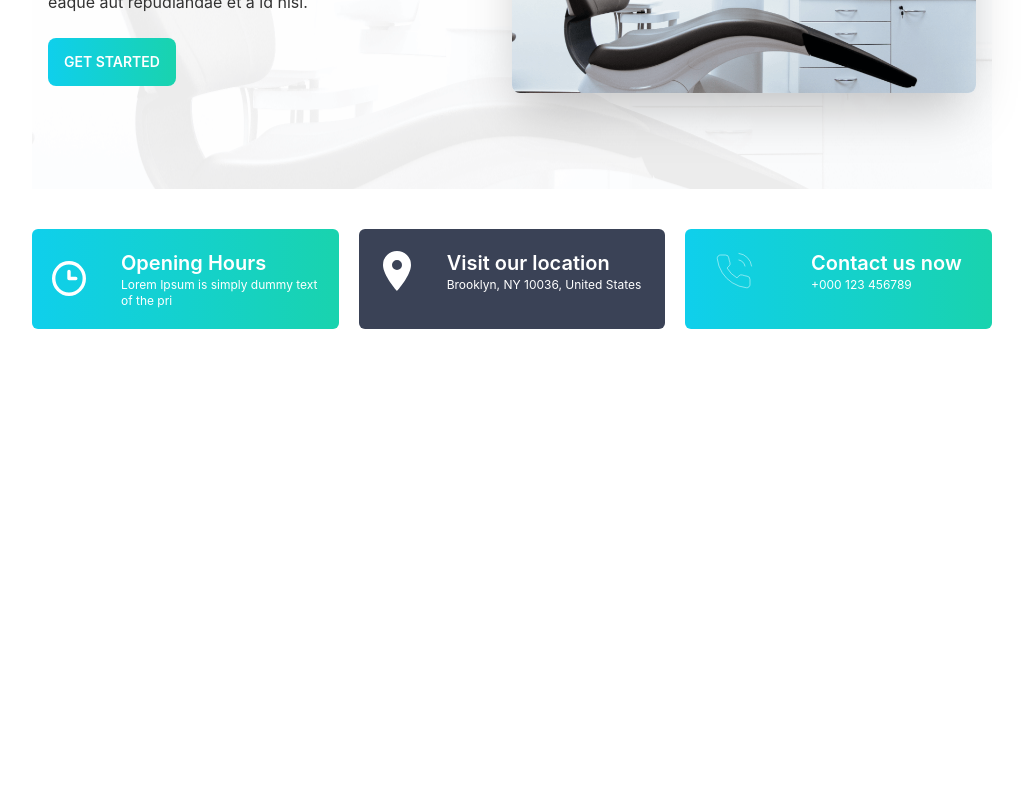
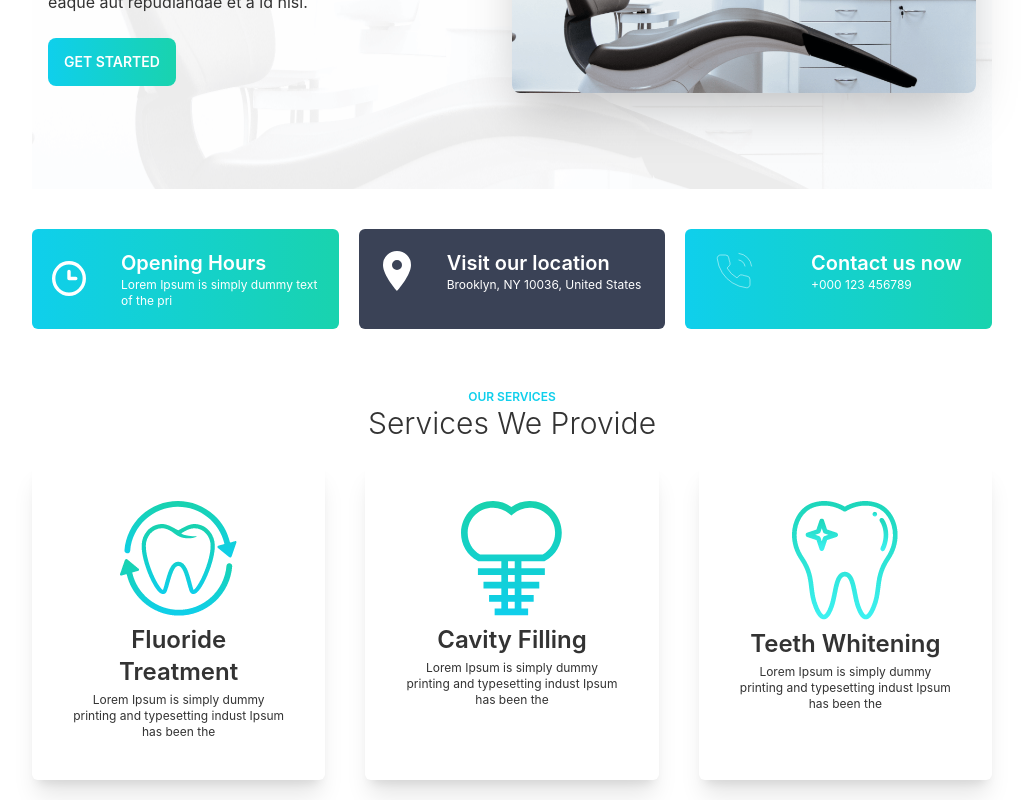
Before and after one commit to mdfaysal22/doctor-client, a React (Create React App) app: page / in a window 1280 px wide. Shown: the part 349-1149 px from the top of the page, without its empty margins (128-1151 px from the left). Before the commit the page ends 800 px from the top, so only its background shows below. Built offline with nearby package versions, Linux system fonts and the light colour scheme.

Commit message:
Services Section Added Complete

```diff
--- a/src/Components/Pages/Home/Home.js
+++ b/src/Components/Pages/Home/Home.js
@@ -1,12 +1,14 @@
 import React from 'react';
 import Banner from './Banner/Banner';
 import Hero from './Hero/Hero';
+import Services from './Services/Services';
 
 const Home = () => {
     return (
         <div>
             <Hero></Hero>
             <Banner></Banner>
+            <Services></Services>
         </div>
     );
 };
--- /dev/null
+++ b/src/Components/Pages/Home/Services/Service/Service.js
@@ -0,0 +1,14 @@
+import React from 'react';
+
+const Service = ({service}) => {
+    const {title, body, img} = service
+    return (
+        <div className='rounded-md text-center shadow-xl p-10'>
+            <img className='mx-auto mb-2' src={img} alt="" />
+            <h1 className='text-2xl font-semibold'>{title}</h1>
+            <p className='text-xs mt-1'>{body}</p>
+        </div>
+    );
+};
+
+export default Service;
--- /dev/null
+++ b/src/Components/Pages/Home/Services/Services.js
@@ -0,0 +1,46 @@
+import React from 'react';
+import cavity from './../../../../assets/images/cavity.png';
+import fluoride from './../../../../assets/images/fluoride.png';
+import whitening from './../../../../assets/images/whitening.png';
+import Service from './Service/Service';
+
+const Services = () => {
+    const services = [
+        {
+            _id: "01",
+            title: "Fluoride Treatment",
+            body: "Lorem Ipsum is simply dummy printing and typesetting indust Ipsum has been the",
+            img: fluoride,
+
+        },
+        {
+            _id: "02",
+            title: "Cavity Filling",
+            body: "Lorem Ipsum is simply dummy printing and typesetting indust Ipsum has been the",
+            img: cavity,
+
+        },
+        {
+            _id: "03",
+            title: "Teeth Whitening",
+            body: "Lorem Ipsum is simply dummy printing and typesetting indust Ipsum has been the",
+            img: whitening,
+
+        }
+    ]
+    return (
+        <div className='my-5'>
+            <div className='text-center py-5'>
+                <p className='font-semibold text-primary text-xs'>OUR SERVICES</p>
+                <h1 className='text-xl md:text-3xl font-light'>Services We Provide</h1>
+            </div>
+            <div className='grid grid-cols-1 md:grid-cols-3 gap-10'>
+                {
+                    services.map(service => <Service key={service._id} service={service}></Service>)
+                }
+            </div>
+        </div>
+    );
+};
+
+export default Services;
```
